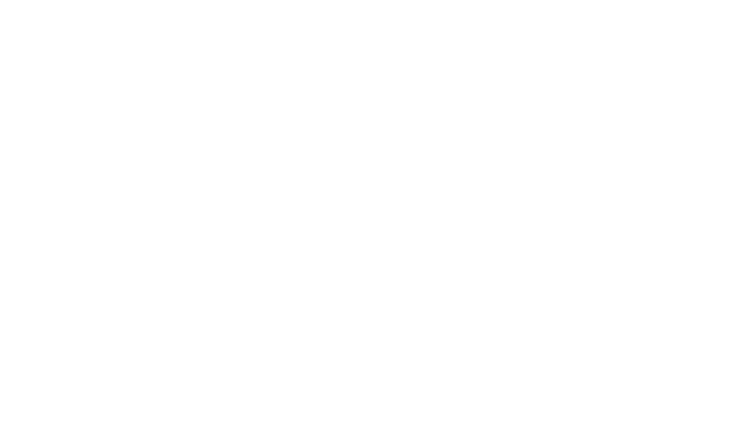
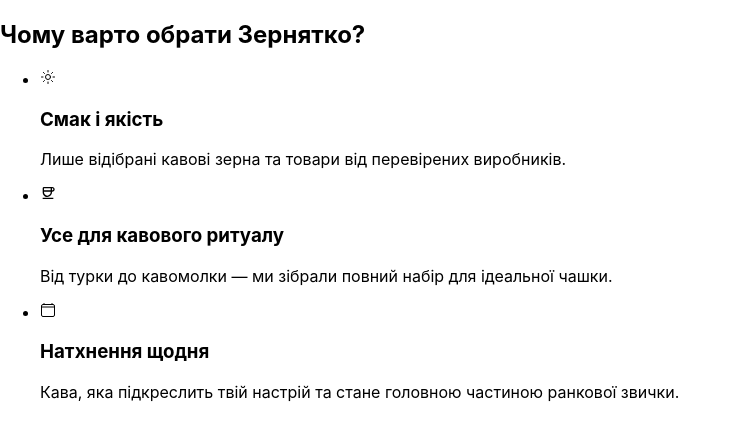
Before and after one commit to IamOlexandra/zernyatko, a React (Create React App) app: page / in a window 1280 px wide. Shown: the top 440 px of the page, without its empty margins (0-740 px from the left). Built offline with nearby package versions, Linux system fonts and the light colour scheme.

Commit message:
WhyChooseZernytko section html done

```diff
--- a/package.json
+++ b/package.json
@@ -9,6 +9,7 @@
     "@testing-library/user-event": "^13.5.0",
     "react": "^19.2.7",
     "react-dom": "^19.2.7",
+    "react-icons": "^5.6.0",
     "react-scripts": "5.0.1",
     "web-vitals": "^2.1.4"
   },
--- a/src/App.js
+++ b/src/App.js
@@ -1,9 +1,12 @@
 
+
+
+import WhyChooseZernyatko from "./WhyChooseZernyatko";
 
 function App() {
   return (
     <div className="App">
-
+        <WhyChooseZernyatko/>
     </div>
   );
 }
--- /dev/null
+++ b/src/WhyChooseZernyatko.jsx
@@ -0,0 +1,26 @@
+import { IoSunnyOutline, IoCalendarClearOutline } from "react-icons/io5";
+import { MdOutlineCoffee } from "react-icons/md";
+export default function WhyChooseZernyatko() {
+    return (
+        <div>
+            <h2>Чому варто обрати Зернятко?</h2>
+            <ul>
+                <li>
+                    <IoSunnyOutline/>
+                    <h3>Смак і якість</h3>
+                    <p>Лише відібрані кавові зерна та товари від перевірених виробників.</p>
+                </li>
+                <li>
+                    <MdOutlineCoffee/>
+                    <h3>Усе для кавового ритуалу</h3>
+                    <p>Від турки до кавомолки — ми зібрали повний набір для ідеальної чашки.</p>
+                </li>
+                <li>
+                    <IoCalendarClearOutline/>
+                    <h3>Натхнення щодня</h3>
+                    <p>Кава, яка підкреслить твій настрій та стане головною частиною ранкової звички.</p>
+                </li>
+            </ul>
+        </div>
+    )
+}
```
Also changed, not shown: 1 other file (tests, documents, lock files or other folders).
